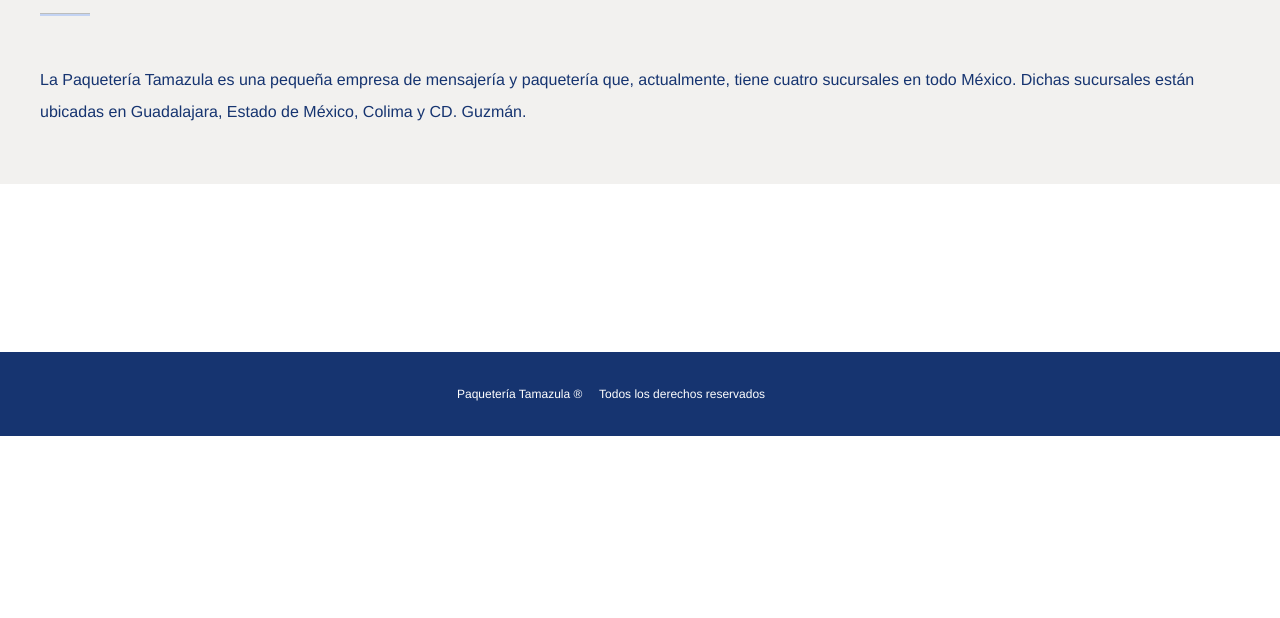
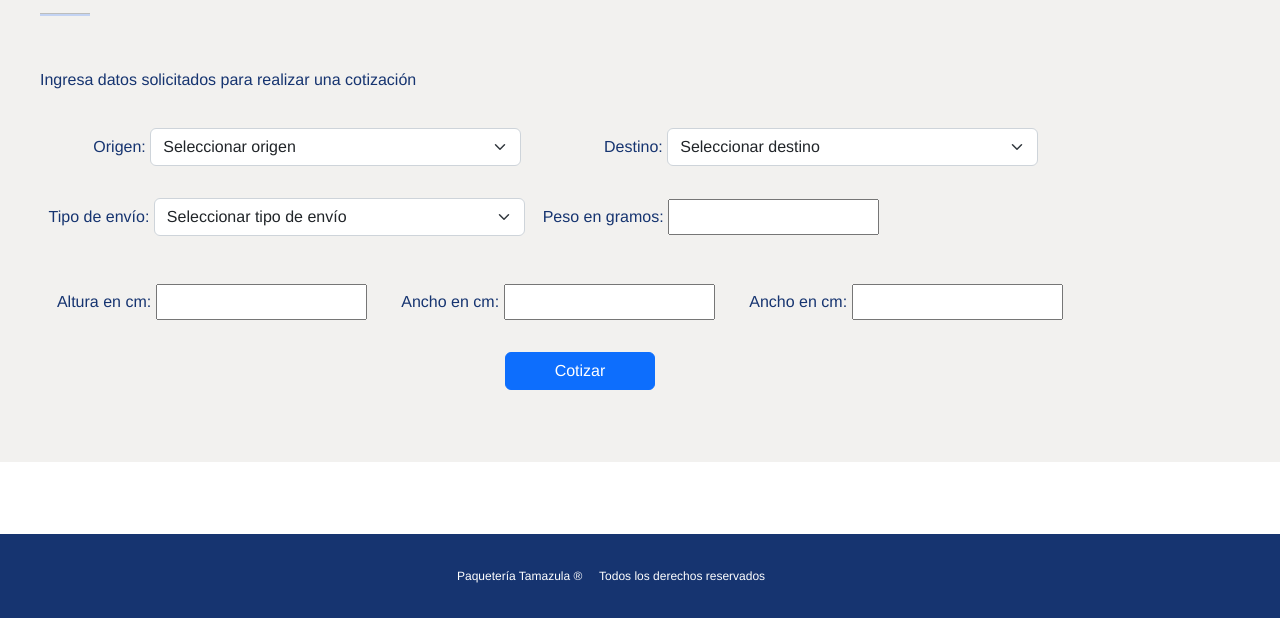
Before and after one commit to RossGI/Web-FrontEnd, a plain HTML site: page cotizar.html in a window 1280 px wide. Shown: the part 233-851 px from the top of the page. Before the commit the page ends 800 px from the top, so only its background shows below. Drawn offline with nearby package versions, Linux system fonts and the light colour scheme.

Commit message:
Cotizar terminado, agregué cotización, pero aun no terminada

```diff
--- a/cotizar.html
+++ b/cotizar.html
@@ -36,12 +36,55 @@
       </div>
 
       <div class="section">
-        <div class="container2">
+        <div style="width: 90%;" class="container2">
             <h1 class="main-text">Cotizar</h1>
             <hr width="50" size="5" color="#3b7cff">
             <br>
             <p class="main-text-body" id="main-text-body-id">
-               La Paquetería Tamazula es una pequeña empresa de mensajería y paquetería que, actualmente, tiene cuatro sucursales en todo México. Dichas sucursales están ubicadas en Guadalajara, Estado de México, Colima y CD. Guzmán.
+               Ingresa datos solicitados para realizar una cotización
+               <br><br>
+               <span>&nbsp&nbsp&nbsp&nbsp&nbsp&nbsp&nbsp&nbsp&nbsp&nbsp&nbsp Origen: </span>
+               <select class="form-select" aria-label="Default select example">
+                  <option selected>Seleccionar origen</option>
+                  <option value="Guadalajara">Guadalajara</option>
+                  <option value="Ciudad de Mexico">Ciudad de Mexico</option>
+                  <option value="Cd. Guzman">Cd. Guzmán</option>
+                  <option value="Colima">Colima</option>
+                </select>
+
+                <span style="margin-left: 25px;" >&nbsp&nbsp&nbsp&nbsp&nbsp&nbsp&nbsp&nbsp&nbsp&nbsp&nbsp Destino: </span>
+                <select class="form-select" aria-label="Default select example">
+                  <option selected>Seleccionar destino</option>
+                  <option value="Guadalajara">Guadalajara</option>
+                  <option value="Ciudad de Mexico">Ciudad de Mexico</option>
+                  <option value="Cd. Guzman">Cd. Guzmán</option>
+                  <option value="Colima">Colima</option>
+                </select>
+
+                <br><br>
+                <span>&nbsp Tipo de envío: </span>
+                <select s class="form-select" aria-label="Default select example">
+                  <option selected>Seleccionar tipo de envío</option>
+                  <option value="Nacional">Nacional</option>
+                  <option value="Especial">Especial</option>
+                </select>
+
+                  <label for="pesoCoti">&nbsp&nbsp Peso en gramos:</label>
+                  <input type="number" name="Peso" id="pesoCoti">
+                  <br><br>
+
+                  <p style="display:inline">
+                  <label for="alturaCoti">&nbsp&nbsp&nbsp Altura en cm:</label>
+                  <input type="number" name="altura" id="alturaCoti">
+
+                  <label for="anchoCoti">&nbsp&nbsp&nbsp&nbsp&nbsp&nbsp Ancho en cm:</label>
+                  <input type="number" name="ancho" id="anchoCoti">
+
+                  <label for="largoCoti">&nbsp&nbsp&nbsp&nbsp&nbsp&nbsp Ancho en cm:</label>
+                  <input type="number" name="largo" id="largoCoti">
+
+                  <br><br>
+                  <a style="margin: 0 auto; display: block; width: 150px;" href="cotizacion.html" class="btn btn-primary">Cotizar</a>
             </p>
         </div>
         <div>
@@ -49,7 +92,7 @@
         </div>
       </div>
 
-      <br><br><br><br><br><br><br>
+      <br><br><br>
       <div>
          <footer class="footer-principal">
             <span class="span-footer-principal">Paquetería Tamazula &reg &nbsp&nbsp&nbsp&nbspTodos los derechos reservados</span>
--- a/inicio.css
+++ b/inicio.css
@@ -285,3 +285,10 @@ body
     color: #163470;
     padding-right: 20px;
 }
+
+
+/* Estilos de Cotizar.html*/
+.form-select{
+    width: 35%;
+    display: inline;
+}
```
Also changed, not shown: cotizacion.html (added, +65 -0 lines).
